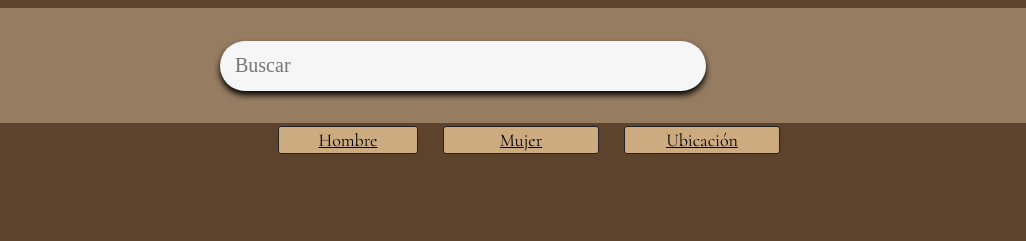
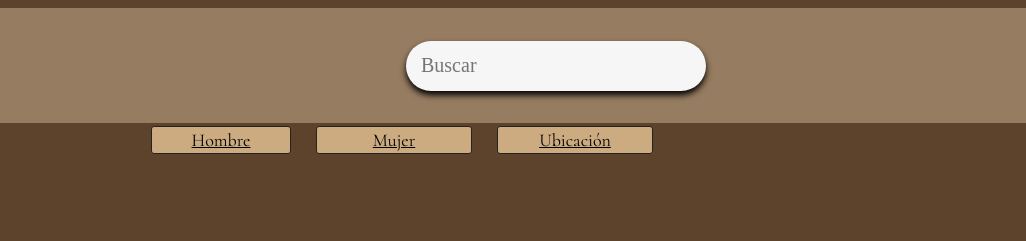
Before and after one commit to MatiasCantoni/proyectoTienda, a website: page paginas/comprar.html in a window 1280 px wide. Shown: the top 241 px of the page, 254-1280 px from the left. Drawn offline with nearby package versions, Linux system fonts and the light colour scheme; a web font is replaced by a local one.

Commit message:
agrego mediaquery para desktop y agrando html de compra para celular

```diff
--- a/scss/basics/mediaqueries.scss
+++ b/scss/basics/mediaqueries.scss
@@ -3,3 +3,8 @@
         @content;
     }
 }
+@mixin mediaquery-desktop(){
+    @media (min-width:1100px) and (max-width:1300px){
+        @content;
+    }
+}
--- a/scss/layout/header.scss
+++ b/scss/layout/header.scss
@@ -48,6 +48,9 @@ header{
                 margin-right: 0;
                 margin-left: 20%;
             }
+            @include mediaquery-desktop(){
+				width: 300px;
+			}
         }
     }
     #linksPrincipales {
@@ -57,6 +60,9 @@ header{
         font-family: $font-family_2;
         text-decoration: none;
         @include mediaquery-mobile(){
+            justify-content: center;
+        }
+        @include mediaquery-desktop(){
             justify-content: center;
         }
         .hombre {
@@ -79,6 +85,9 @@ header{
                 margin-left: 20%;
                 font-size: 13px;
             }
+            @include mediaquery-desktop(){
+                margin-left: 0;
+			}
         }
         .mujer {
             width: 156px;
--- a/scss/pages/comprar.scss
+++ b/scss/pages/comprar.scss
@@ -14,7 +14,7 @@
 			background-color: $background-color_8;
 			@include mediaquery-mobile(){
 				width: 189px;
-				height: 230px;
+				height: 242px;
 				display: flex;
 				justify-content: center;
 			}
@@ -22,7 +22,7 @@
 				height: 380px;
 				width: 555px;
 				@include mediaquery-mobile(){
-					height: 216px;
+					height: 237px;
 					width: 349px;
 				}
 			}
@@ -76,7 +76,7 @@
 				color: #ffffff;
 				font-family: "carme";
 				font-weight: lighter;
-				font-size: 8px;
+				font-size: 9px;
 				margin: 5px;
 			}
 		}
@@ -171,7 +171,7 @@
 				height: auto;
 				margin-bottom: 15px;
 				margin-top: auto;
-				font-size: 11px;
+				font-size: 12px;
 				margin-left: 0;
 				border-top-style: dashed;
 				border-bottom-style: dashed;
--- a/scss/pages/index.scss
+++ b/scss/pages/index.scss
@@ -37,6 +37,9 @@
 			width: 100%;
 			justify-content: space-evenly;
 		}
+		@include mediaquery-desktop(){
+			justify-content:center;
+		}
 		.foto-inicio {
 			width: 280px;
 			height: 359px;
@@ -46,6 +49,10 @@
 			@include mediaquery-mobile(){
 				display: none;
 				padding: 0 0;
+			}
+			@include mediaquery-desktop(){
+				display: none;
+				padding: 0;
 			}
 		}
 		.texto-vertical {
@@ -263,6 +270,9 @@
 			width: 100%;
 			justify-content: space-evenly;
 		}
+		@include mediaquery-desktop(){
+			justify-content: center;
+		}
 		.prenda-lanza-1 {
 			list-style-type: none;
 			background-color: $background-color_6;
@@ -461,6 +471,9 @@
 				margin-left: -54px !important;
 				padding-top: 202px !important;
 			}
+			@include mediaquery-desktop(){
+				margin-right: 0;
+			}
 		}
 		.foto-inicio-2 {
 			width: 280px;
@@ -469,6 +482,9 @@
 			padding: 0 40px;
 			display: flex;
 			@include mediaquery-mobile(){
+				display: none;
+			}
+			@include mediaquery-desktop(){
 				display: none;
 			}
 		}
--- a/scss/pages/indumen-mujer.scss
+++ b/scss/pages/indumen-mujer.scss
@@ -82,6 +82,10 @@
 				height: auto;
 				padding-top: 5px;
 			}
+			@include mediaquery-desktop(){
+				width: auto;
+				height: auto;
+			}
 			.prenda-indu-1 {
 				list-style-type: none;
 				background-color: $background-color_8;
@@ -96,6 +100,9 @@
 					margin-bottom: 5px;
 					height: 205px;
 					width: 150px;
+				}
+				@include mediaquery-desktop(){
+					margin-bottom: 5px;
 				}
 				.descripcion-2 {
 					font-size: 18px;
```
Also changed, not shown: css/app.css, 1 other file.
